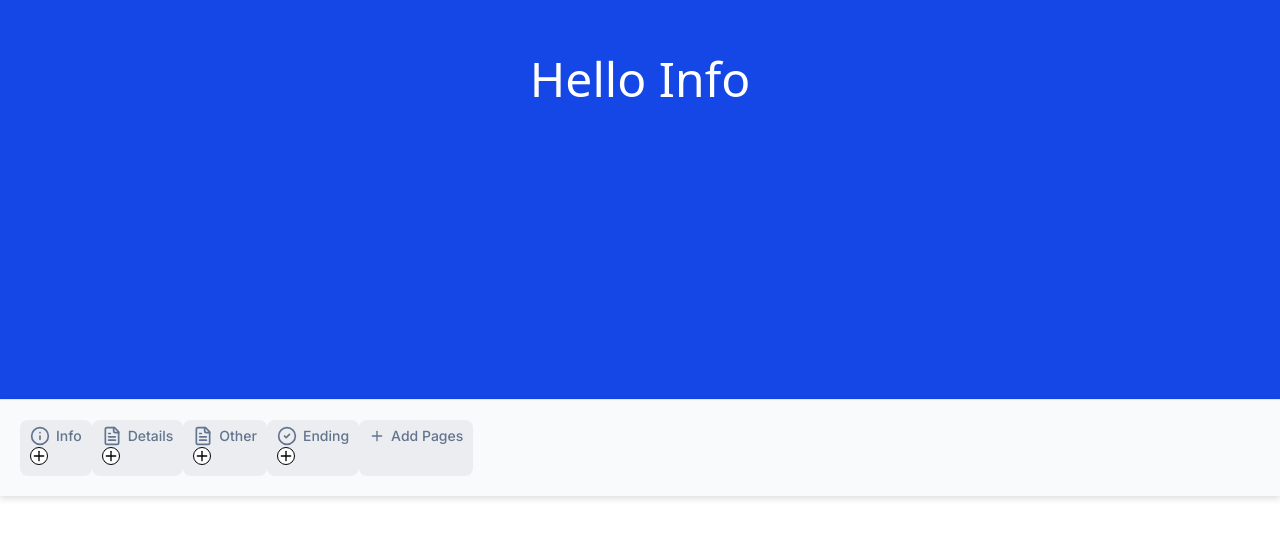
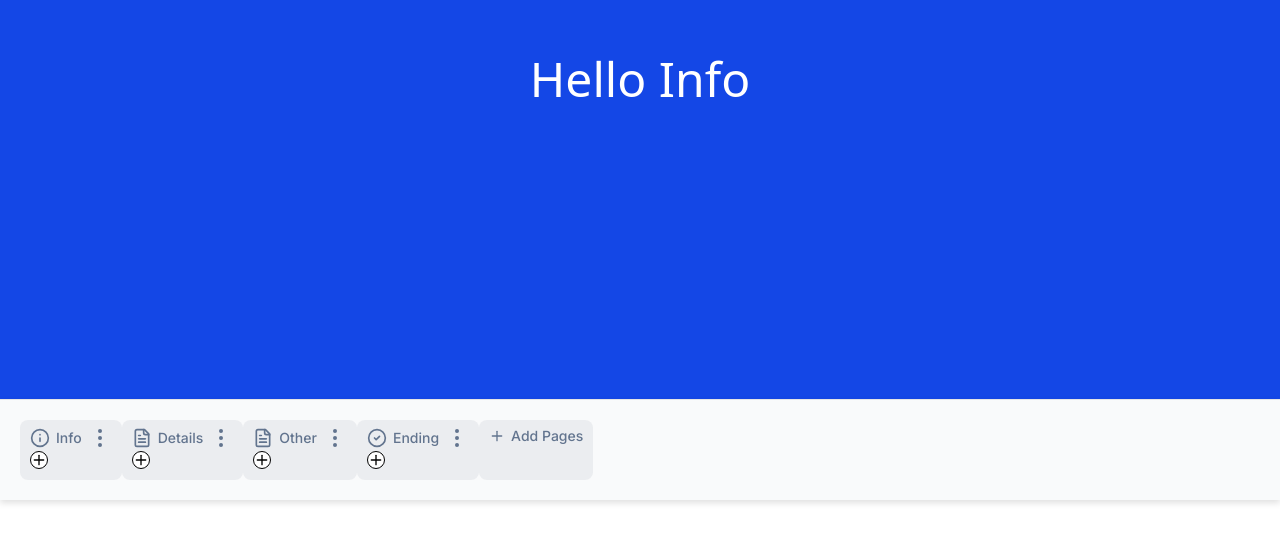
Before and after one commit to lavak00731/draggableMenu, a React (Vite) app: page / in a window 1280 px wide. Shown: the part 241-784 px from the top of the page. Built offline with nearby package versions, Linux system fonts and the light colour scheme.

Commit message:
showing icons with a  function

```diff
--- a/src/components/Nav.tsx
+++ b/src/components/Nav.tsx
@@ -1,6 +1,6 @@
 import { NavLink } from "react-router-dom"
 import type { pagesTypes } from "../types/pagesTypes"
-import { Plus, Info, CircleCheck, FileText } from 'lucide-react';
+import { Plus, Info, CircleCheck, FileText, EllipsisVertical } from 'lucide-react';
 
 export const Nav = ({pages}:{ pages: pagesTypes[] }) => {
   const iconsAssignation = (i: number) => {
@@ -25,6 +25,7 @@ export const Nav = ({pages}:{ pages: pagesTypes[] }) => {
                                <NavLink className="flex flex-row items-center gap-1.5 font-inter leading-5 capitalize font-medium text-sm  focus-visible:text-zinc-900 focus-visible:outline-0" to={page.route}>
                                   {iconsAssignation(i)}
                                   {page.name}
+                                  <EllipsisVertical  />
                                 </NavLink>
                                 <button type="button" aria-hidden="true" tabIndex={-1} className="rounded-full border bg-white text-black">
                                   <Plus size={16}/>
```
